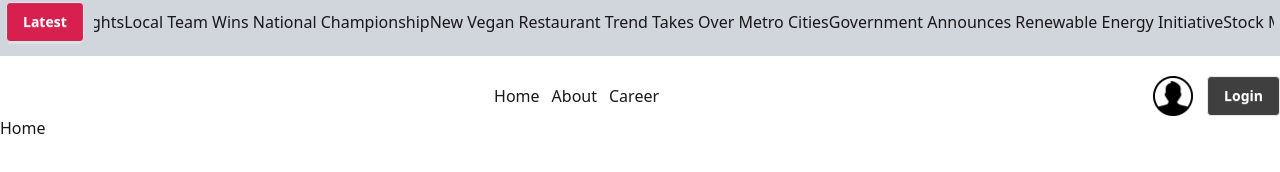
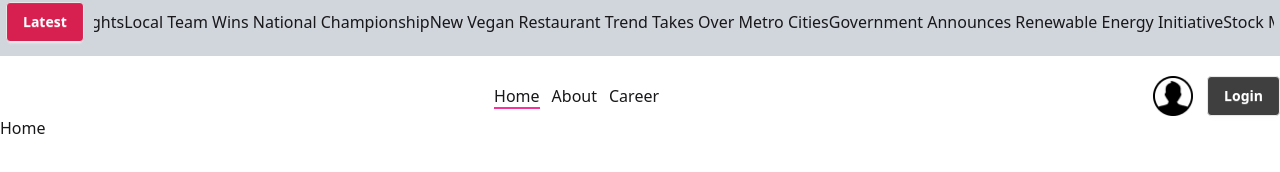
Before and after one commit to tanvirislam06408/dragon-news-next, a Next.js app: page / in a window 1280 px wide. Shown: the part 216-388 px from the top of the page. Built offline with nearby package versions, Linux system fonts and the light colour scheme.

Commit message:
Refactor Navbar to use NavLink component for navigation links

```diff
--- /dev/null
+++ b/src/components/shared/NavLink.jsx
@@ -0,0 +1,18 @@
+'use client'
+import Link from 'next/link';
+import { usePathname } from 'next/navigation';
+import React from 'react';
+
+const NavLink = ({href,children}) => {
+    const pathName=usePathname();
+    const isActive=pathName===href
+
+
+    return (
+        <Link className={`${isActive ? 'border-b-2 border-pink-500' : ''}`} href={href}>
+            {children}
+        </Link>
+    );
+};
+
+export default NavLink;
--- a/src/components/shared/Navbar.jsx
+++ b/src/components/shared/Navbar.jsx
@@ -2,19 +2,20 @@ import Image from 'next/image';
 import Link from 'next/link';
 import React from 'react';
 import userLogo from '@/assets/user.png'
+import NavLink from './NavLink';
 const Navbar = () => {
     return (
         <div className='flex items-center justify-between container mx-auto mt-5'>
             <div></div>
             <ul className='flex items-center gap-3'>
                 <li>
-                    <Link href={'/'}>Home</Link>
+                    <NavLink href={'/'}>Home</NavLink>
                 </li>
                 <li>
-                    <Link href={'/about'}>About</Link>
+                    <NavLink href={'/about'}>About</NavLink>
                 </li>
                 <li>
-                    <Link href={'/career'}>Career</Link>
+                    <NavLink href={'/career'}>Career</NavLink>
                 </li>
             </ul>
             <div className="flex items-center gap-3.5">
```
